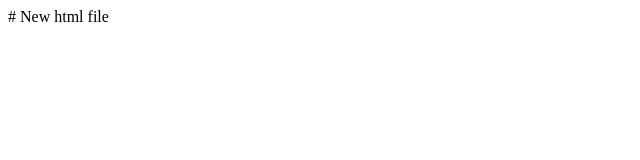
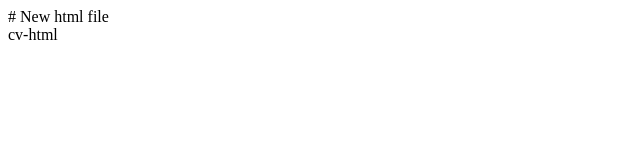
Before and after one commit to MaleryValery/rsschool-cv, a plain HTML site: page index.html in a window 1280 px wide. Shown: the full height of the page, 0-640 px from the left. Drawn offline with Linux system fonts and the light colour scheme.

Commit message:
update: index.html file

```diff
--- a/index.html
+++ b/index.html
@@ -1 +1,2 @@
 # New html file
+<div>cv-html</div>
```
